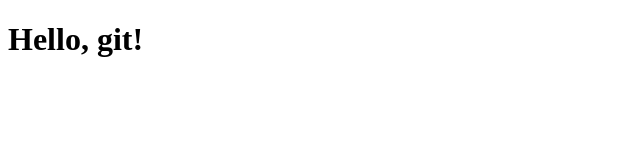
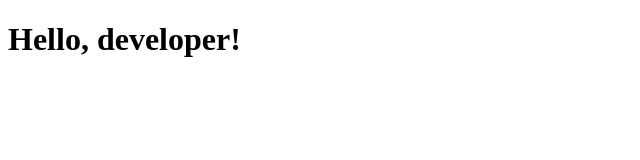
Before and after one commit to vladefr97/git-learn, a plain HTML site: page index.html in a window 1280 px wide. Shown: the whole page, without its empty margins (0-640 px from the left). Drawn offline with Linux system fonts and the light colour scheme.

Commit message:
add changes in index.html

```diff
--- a/index.html
+++ b/index.html
@@ -5,7 +5,7 @@
     <title>Title</title>
 </head>
 <body>
-<h1>Hello, git!</h1>
+<h1>Hello, developer!</h1>
 
 </body>
 </html>
```
